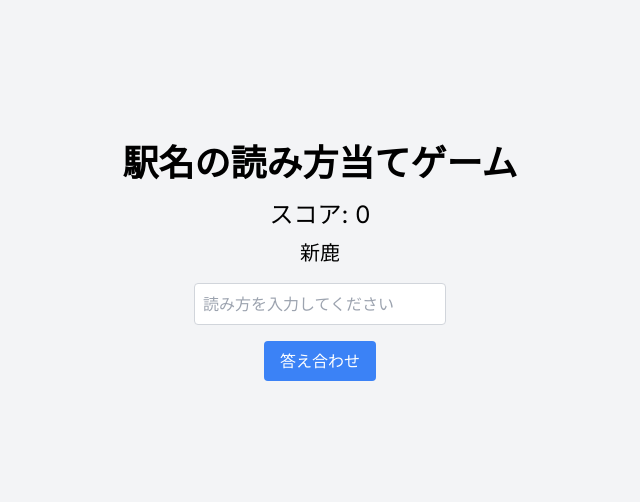
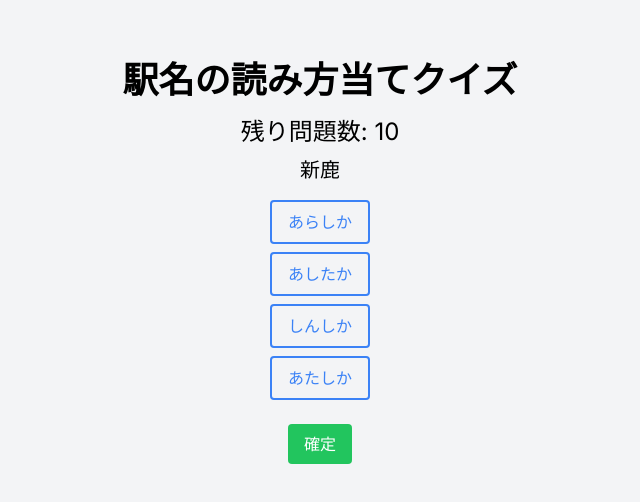
Before and after one commit to takeo-t/stations-name-reading-game, a Next.js app: page / in a window 1280 px wide. Shown: the part 138-640 px from the top of the page, without its empty margins (320-960 px from the left). Built offline with nearby package versions, Linux system fonts and the light colour scheme.

Commit message:
回答方法を入力式から選択式に変更

```diff
--- a/src/app/game.tsx
+++ b/src/app/game.tsx
@@ -1,50 +1,125 @@
 // components/Game.tsx
-import React, { useState } from "react";
+import React, { useEffect, useState } from "react";
 import { stationNameList } from "../../stations-name-list";
+
+const getRandomStation = () => {
+  const randomIndex = Math.floor(Math.random() * stationNameList.length);
+  return stationNameList[randomIndex];
+};
 
 const Game: React.FC = () => {
   const [currentStation, setCurrentStation] = useState(stationNameList[0]);
-  const [userInput, setUserInput] = useState("");
-  const [score, setScore] = useState(0);
+  const [correctCount, setCorrectCount] = useState<number>(0);
+  const [options, setOptions] = useState<string[]>([]);
+  const [selectedOption, setSelectedOption] = useState<string | null>(null);
+  const [message, setMessage] = useState<string | null>(null);
+  const [usedStations, setUsedStations] = useState<Set<string>>(new Set());
+  const [isConfirmed, setIsConfirmed] = useState<boolean>(false);
+  const [isGameOver, setIsGameOver] = useState<boolean>(false);
 
-  const handleInputChange = (e: React.ChangeEvent<HTMLInputElement>) => {
-    setUserInput(e.target.value);
+  useEffect(() => {
+    generateOptions();
+  }, [currentStation]);
+
+  const generateOptions = () => {
+    const correctAnswer = currentStation.reading;
+    const incorrectAnswers = currentStation.wrongReadings || [];
+    const allOptions = [correctAnswer, ...incorrectAnswers].sort(() => 0.5 - Math.random());
+    setOptions(allOptions);
+    setSelectedOption(null);
+    setMessage(null);
+    setIsConfirmed(false);
   };
 
-  const checkAnswer = () => {
-    if (userInput === currentStation.reading) {
-      alert(`正解です！${currentStation.stationName}駅の読み方は「${currentStation.reading}」です。所属路線: ${currentStation.lineName}`);
-      setScore(score + 1);
-      nextStaion();
-    } else {
-      alert("違います。もう一度試してください。");
-    }
-    setUserInput("");
+  const handleOptionClick = (option: string) => {
+    setSelectedOption(option);
   };
 
-  const nextStaion = () => {
-    const nextIndex = Math.floor(Math.random() * stationNameList.length);
-    setCurrentStation(stationNameList[nextIndex]);
+  const handleConfirmClick = () => {
+    if (selectedOption === null) {
+      setMessage("選択肢を選んでください。");
+      return;
+    }
+
+    setIsConfirmed(true);
+
+    if (selectedOption === currentStation.reading) {
+      setMessage(`正解です！${currentStation.stationName}駅の読み方は「${currentStation.reading}」です。所属路線: ${currentStation.lineName}`);
+      setCorrectCount(prev => prev + 1);
+    } else {
+      setMessage(`違います。${currentStation.stationName}駅の読み方は「${currentStation.reading}」です。所属路線: ${currentStation.lineName}`);
+    }
+
+    if (usedStations.size + 1 === stationNameList.length) {
+      setIsGameOver(true);
+    }
   };
+
+  const nextStation = () => {
+    let nextIndex;
+    let nextStation;
+    do {
+      nextIndex = Math.floor(Math.random() * stationNameList.length);
+      nextStation = stationNameList[nextIndex];
+    } while (usedStations.has(nextStation.stationName));
+
+    setUsedStations(prev => new Set(prev).add(nextStation.stationName));
+    setCurrentStation(nextStation);
+  };
+
+  const resetGame = () => {
+    setCurrentStation(stationNameList[0]);
+    setCorrectCount(0);
+    setUsedStations(new Set());
+    setIsGameOver(false);
+  }
+
+  if (isGameOver) {
+    return (
+      <div className="flex flex-col items-center justify-center min-h-screen bg-gray-100">
+        <h1 className="text-4xl font-bold mb-4 text-black">ゲーム終了</h1>
+        <p className="text-2xl mb-2 text-black">正解数: {correctCount} / {stationNameList.length}</p>
+        <p className="text-xl mb-4 text-black">お疲れ様でした！</p>
+        <button
+          onClick={resetGame}
+          className="bg-blue-500 text-white px-4 py-2 rounded hover:bg-blue-700">
+          もう一度プレイする
+          </button>
+      </div>
+    );
+  }
+
+  const remainingQuestions = stationNameList.length - usedStations.size;
 
   return (
     <div className="flex flex-col items-center justify-center min-h-screen bg-gray-100">
-      <h1 className="text-4xl font-bold mb-4 text-black">駅名の読み方当てゲーム</h1>
-      <p className="text-2xl mb-2 text-black">スコア: {score}</p>
+      <h1 className="text-4xl font-bold mb-4 text-black">駅名の読み方当てクイズ</h1>
+      <p className="text-2xl mb-2 text-black">残り問題数: {remainingQuestions}</p>
       <p className="text-xl mb-4 text-black">{currentStation.stationName}</p>
-      <input
-        type="text"
-        value={userInput}
-        onChange={handleInputChange}
-        placeholder="読み方を入力してください"
-        className="p-2 border border-gray-300 rounded mb-4 text-black"
-      />
+      <div className="flex flex-col">
+        {options.map(option => (
+          <button
+            key={option}
+            onClick={() => handleOptionClick(option)}
+            className={`px-4 py-2 rounded mb-2 border-2 ${selectedOption === option ? 'bg-blue-500 text-white border-blue-500' : 'border-blue-500 text-blue-500'}`}
+            disabled={isConfirmed}
+          >
+            {option}
+          </button>
+        ))}
+      </div>
       <button
-        onClick={checkAnswer}
-        className="bg-blue-500 text-white px-4 py-2 rounded hover:bg-blue-700"
+        onClick={handleConfirmClick}
+        className="bg-green-500 text-white px-4 py-2 rounded mt-4 hover:bg-green-700"
       >
-        答え合わせ
+        確定
       </button>
+      {message && (
+        <div className="mt-4 p-4 border rounded bg-white text-black">
+          {message}<button onClick={nextStation} className="ml-4 bg-blue-500 text-white px-2 py-1 rounded hover:bg-blue-700">次の問題</button>
+        </div>
+      )}
+
     </div>
   );
 };
--- a/stations-name-list.ts
+++ b/stations-name-list.ts
@@ -1,5 +1,14 @@
+import { read, stat } from "fs";
+
 export const stationNameList = [
-  { stationName: "新鹿", reading: "あたしか", lineName: "紀勢本線" },
-  { stationName: "音威子府", reading: "おといねっぷ", lineName: "宗谷本線" },
-  { stationName: "倶知安", reading: "くっちゃん", lineName: "函館本線" },
+  { stationName: "新鹿", reading: "あたしか", lineName: "紀勢本線", location: "三重県熊野市", wrongReadings: ["しんしか", "あらしか", "あしたか"] },
+  { stationName: "音威子府", reading: "おといねっぷ", lineName: "宗谷本線", location: "北海道音威子府村", wrongReadings: ["おといねふ", "おんいねっぷ", "おといこぶ"] },
+  { stationName: "倶知安", reading: "くっちゃん", lineName: "函館本線", location: "北海道虻田郡倶知安町", wrongReadings: ["ぐちやす", "くちやん", "くっちやん"] },
+  { stationName: "古井", reading: "こび", lineName: "高山本線", location: "岐阜県美濃加茂市", wrongReadings: ["ふるい", "こい", "こひ"] },
+  { stationName: "温田", reading: "ぬくた", lineName: "飯田線", location: "長野県下伊那郡泰阜村", wrongReadings: ["おんだ", "あたた", "ぬくだ"] },
+  { stationName: "祝園", reading: "ほうその", lineName: "片町線", location: "京都府相楽郡精華町", wrongReadings: ["いわいぞの", "いわいぞん", "ほうぞの"] },
+  { stationName: "半家", reading: "はげ", lineName: "予土線", location: "高知県四万十市", wrongReadings: ["はんけ", "はんか", "はっけ"] },
+  { stationName: "膳所", reading: "ぜぜ", lineName: "東海道本線", location: "滋賀県大津市", wrongReadings: ["ぜんじょ", "ぜせ", "ぜんじょう"] },
+  { stationName: "京終", reading: "きょうばて", lineName: "桜井線", location: "奈良県奈良市", wrongReadings: ["きょうしゅう", "きょうおわり", "きょうつい"] },
+  { stationName: "万能倉", reading: "まなぐら", lineName: "福塩線", location: "広島県福山市", wrongReadings: ["まのくら", "まんのうぐら", "まぐら"] },
 ];
```
Also changed, not shown: 1 other file (tests, documents, lock files or other folders).
